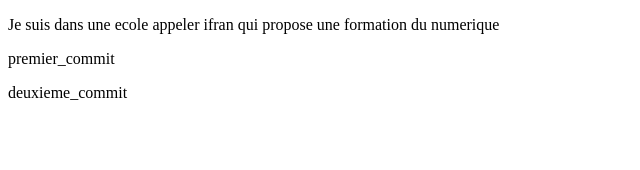
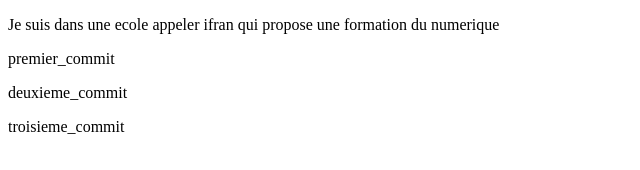
Before and after one commit to CHOUKS22/B2Dev_web, a plain HTML site: page index.html in a window 1280 px wide. Shown: the whole page, without its empty margins (0-640 px from the left). Drawn offline with Linux system fonts and the light colour scheme.

Commit message:
troisieme_commit

```diff
--- a/index.html
+++ b/index.html
@@ -9,5 +9,6 @@
     <p>Je suis dans une ecole appeler ifran qui propose une formation du numerique</p>
     <p>premier_commit</p>
     <p>deuxieme_commit</p>
+    <p>troisieme_commit</p>
 </body>
 </html>
```
